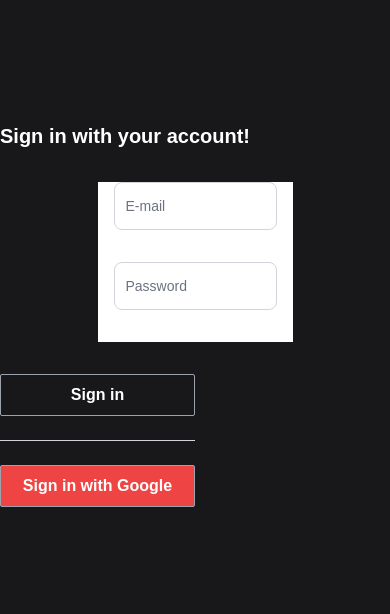
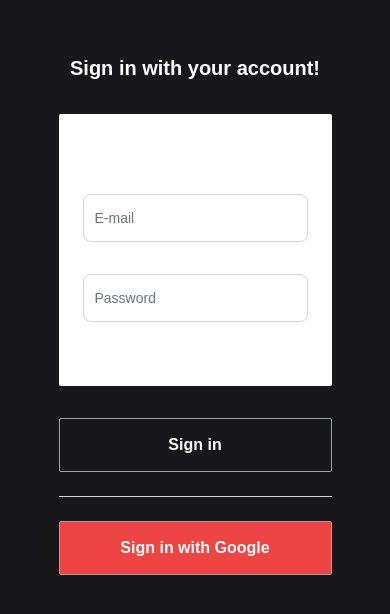
Before and after one commit to wagnnermorais/Next-React-Full-Course, a Next.js app in the folder projects/03 - ADMIN Template/: page /auth in a window 390 px wide. Shown: the part 108-722 px from the top of the page. Built offline with nearby package versions, Linux system fonts and the light colour scheme.

Commit message:
style: adding responsive styling

```diff
--- a/projects/03 - ADMIN Template/src/pages/auth.tsx
+++ b/projects/03 - ADMIN Template/src/pages/auth.tsx
@@ -23,13 +23,13 @@
           className="h-screen w-full object-cover"
         />
       </div>
-      <div className="w-full md:w-1/2 lg:w-2/3">
-        <h1 className="my-4 text-xl font-bold text-white">
+      <div className="flex flex-col items-center justify-center w-full min-h-screen md:w-1/2 lg:w-2/3">
+        <h1 className="my-4 text-xl sm:text-2xl md:text-3xl lg:text-4xl font-bold text-white">
           {mode === "login"
             ? "Sign in with your account!"
             : "Sign up to our platform"}
         </h1>
-        <div className="bg-white my-4 mx-auto pb-4 px-4 w-1/2">
+        <div className="my-4 mx-auto py-12 px-6 w-[70%] bg-white rounded-sm">
           <div className="my-8">
             <AuthInput
               type="email"
@@ -50,14 +50,14 @@
           </div>
         </div>
         <button
-          className="my-4 py-2 px-4 w-1/2 font-bold border border-gray-400 rounded-sm text-white ease duration-300 hover:opacity-80"
+          className="my-4 py-3.5 px-4 w-[70%] font-bold border border-gray-400 rounded-sm text-white ease duration-300 hover:opacity-80"
           onClick={handleSubmit}
         >
           {mode === "login" ? "Sign in" : "Register"}
         </button>
-        <hr className="my-2 border-gray-300 w-1/2" />
+        <hr className="my-2 border-gray-300 w-[70%]" />
         <button
-          className="my-4 py-2 px-4 w-1/2 font-bold  bg-red-500 border border-gray-400 rounded-sm text-white relative ease duration-300 hover:opacity-80"
+          className="my-4 py-3.5 px-4 w-[70%] font-bold bg-red-500 border border-gray-400 rounded-sm text-white relative ease duration-300 hover:opacity-80"
           onClick={handleSubmit}
         >
           {mode === "login" ? "Sign in with Google" : "Register"}
```
